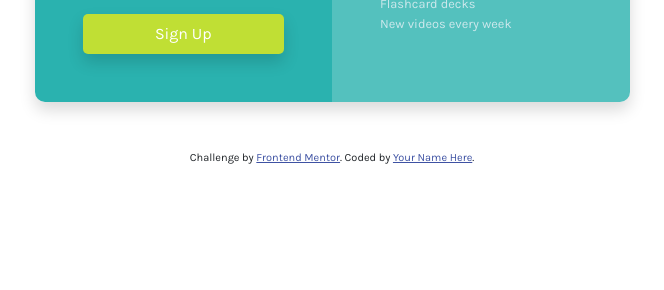
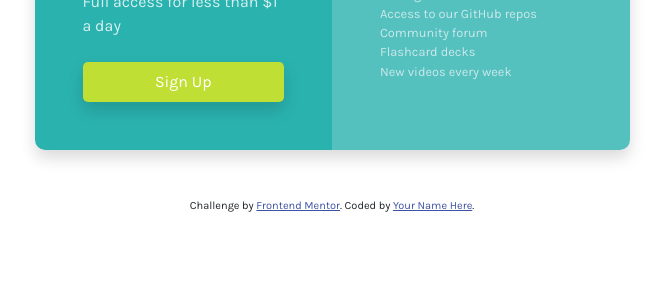
Before and after one commit to stephjoseph/single-price-grid-component-master, a plain HTML site: page index.html in a window 1280 px wide. Shown: the part 510-800 px from the top of the page, without its empty margins (308-972 px from the left). Drawn offline with nearby package versions, Linux system fonts and the light colour scheme.

Commit message:
Update index.html

```diff
--- a/index.html
+++ b/index.html
@@ -32,7 +32,7 @@
           m-5
         "
       >
-        <div class="card col-md-7 shadow">
+        <div class="card col-md-7 mt-5 shadow">
           <div class="header p-5">
             <h2 class="mb-3">Join our community</h2>
             <p class="lead">30-day, hassle-free money back guarantee</p>
```
